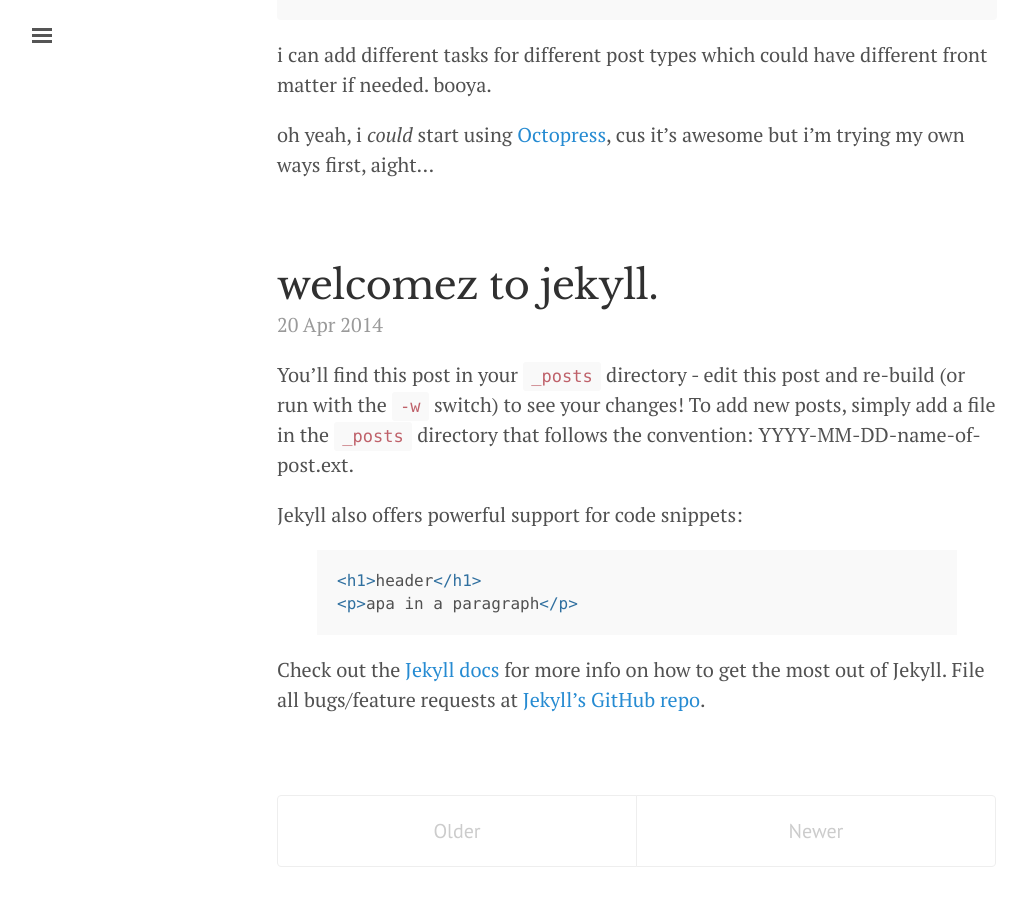
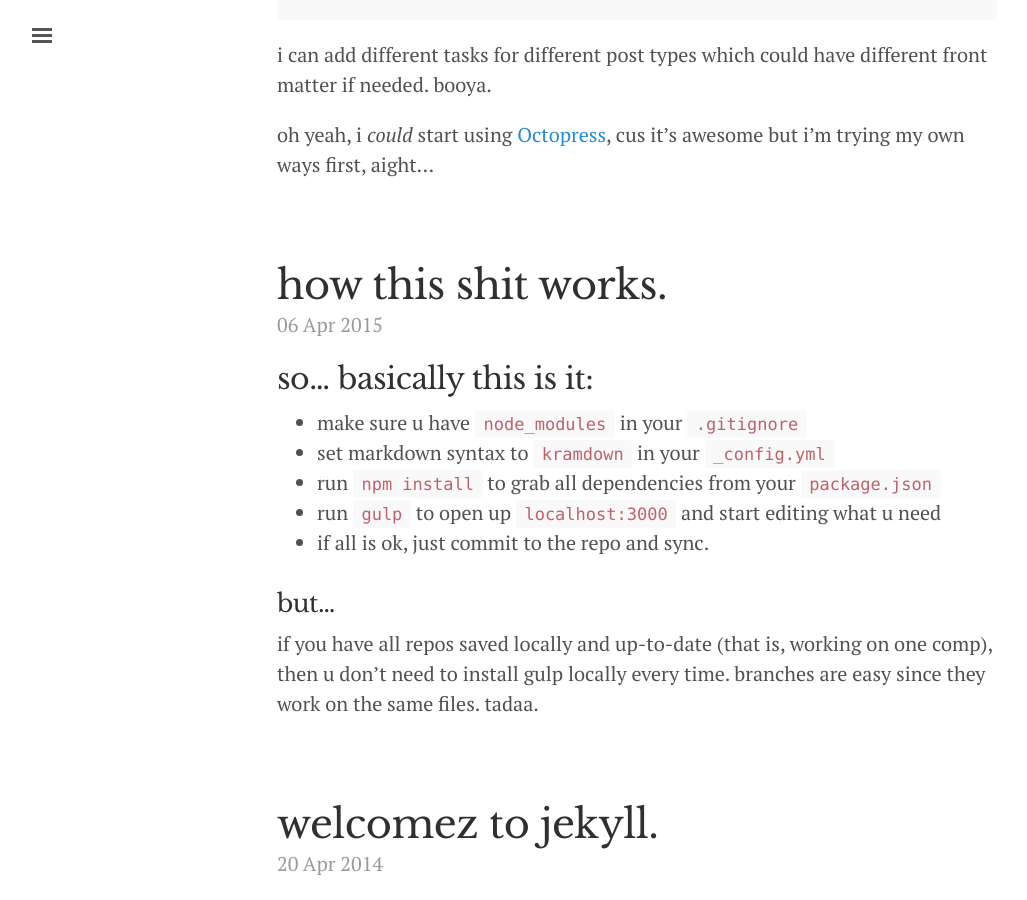
Before and after one commit to ulfgj/ulfgj.github.io, a Jekyll site: the page built from index.html, in a window 1280 px wide and 900 px high, scrolled down 609 px. Shown: the whole window, without its empty margins (3-1030 px from the left). Built offline with Jekyll 4.4.1, drawn with Linux system fonts in a browser that asks for light colours; the list of posts is cut into pages by our own code; a file with an impossible date is left out.

Commit message:
Update 2015-04-06-how-this-shit-works.md
fixing missing added in yaml front matter

```diff
--- a/_posts/2015-04-06-how-this-shit-works.md
+++ b/_posts/2015-04-06-how-this-shit-works.md
@@ -1,7 +1,7 @@
 ---
 layout: post
 title: how this shit works.
-date: {}
+date: 2015-04-06 10:30:15
 published: true
 ---
 
```
